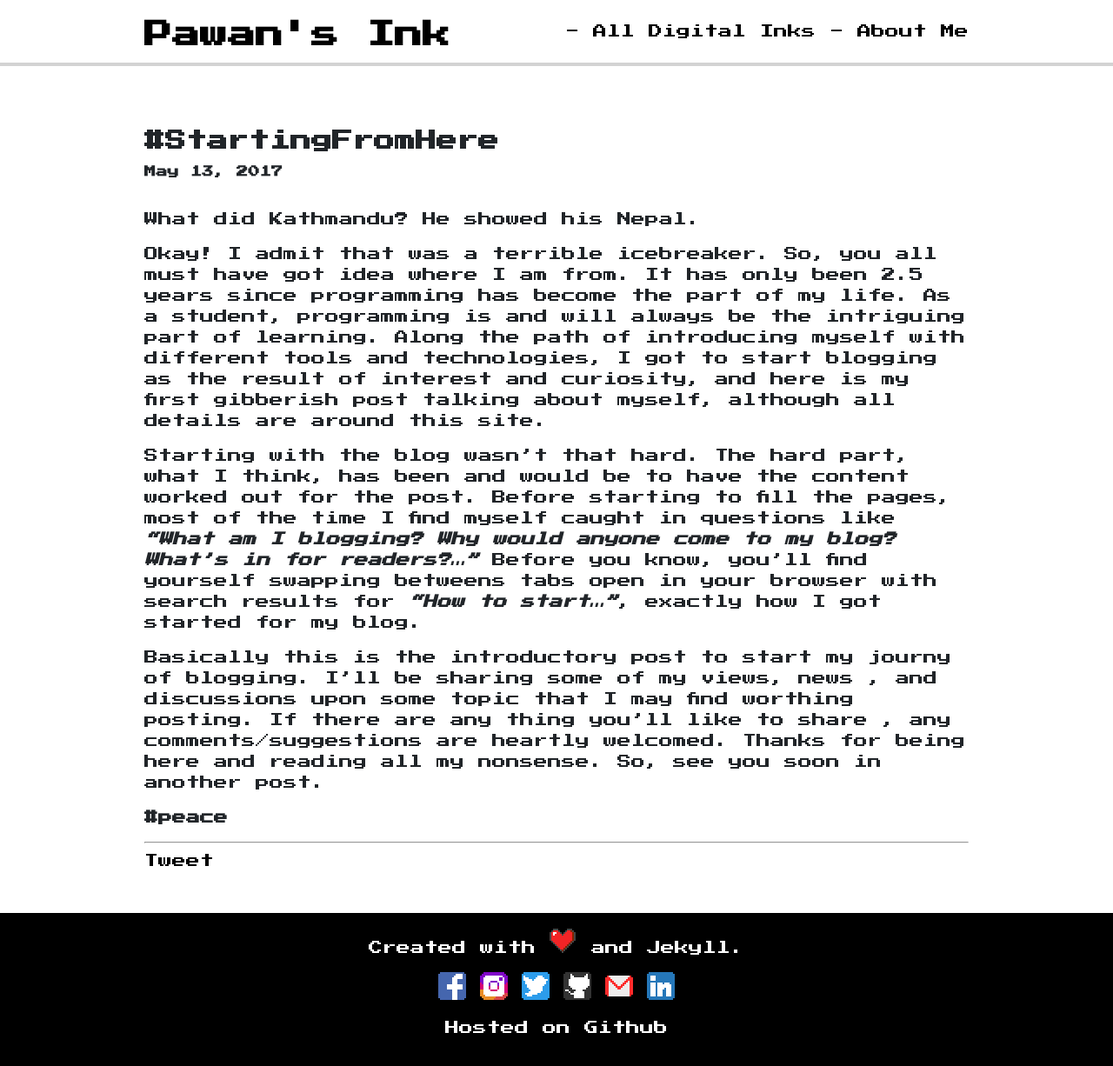
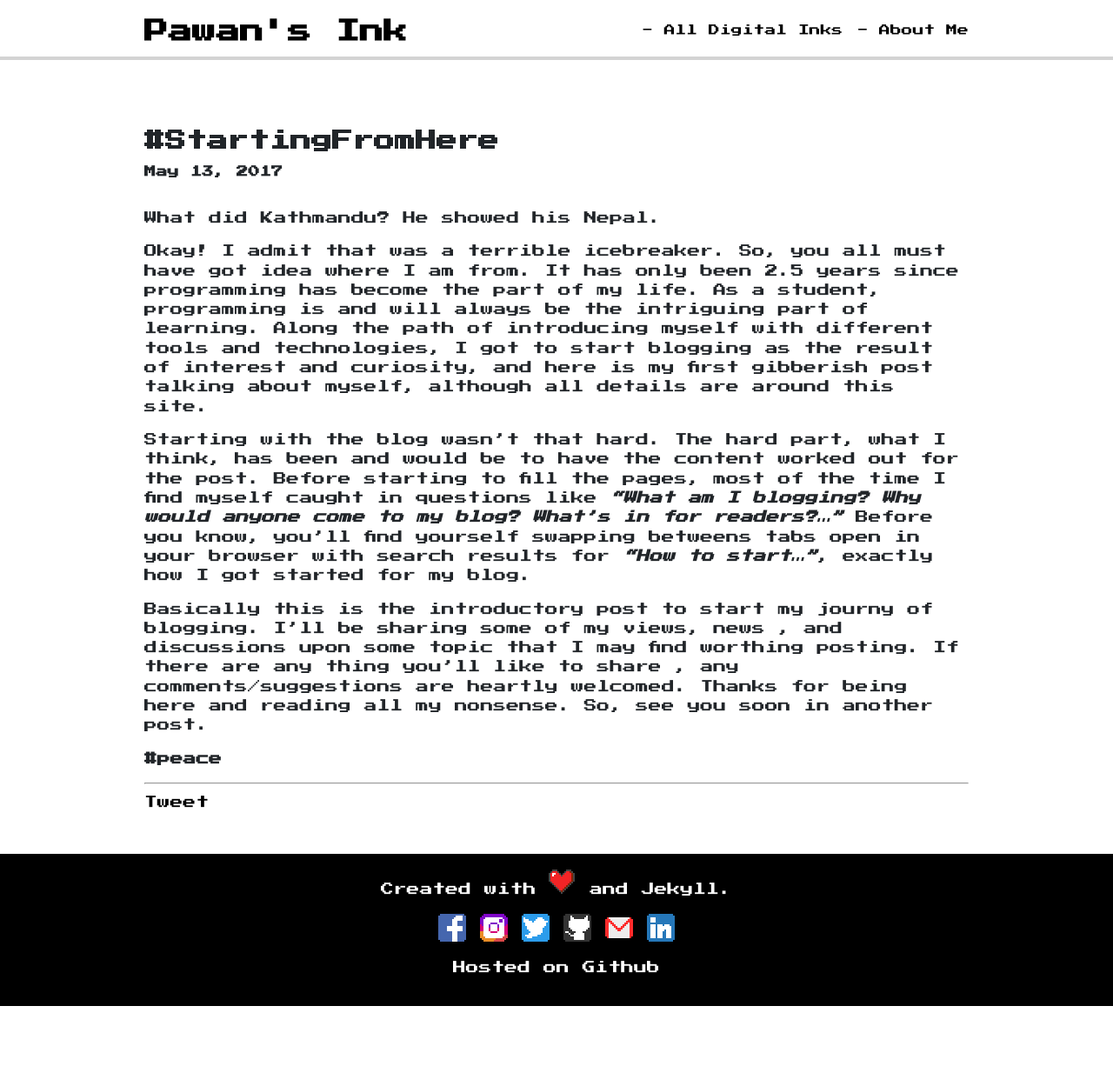
Before and after one commit to pawanman56/pawanman56.github.io, a Jekyll site: the page built from _posts/2017-05-13-Start.md, in a window 1280 px wide and 1226 px high. Shown: the whole window at 87% size. Built offline with Jekyll 4.4.1, drawn with Linux system fonts in a browser that asks for light colours; nearby versions of some CDN libraries; comment, search, counter and statistics services are not loaded.

Commit message:
CSS fixes

```diff
--- a/css/main.scss
+++ b/css/main.scss
@@ -26,8 +26,17 @@ h2 {
   margin-top: 0;
 }
 
+h1 {
+  font-size: 1.85em;
+}
+
+p, a, ul, li {
+  font-size: 0.93em;
+}
+
 img {
   margin:0;
+  width: 100%;
   max-width:100%;
   margin-bottom: 2rem !important;
 }
```
